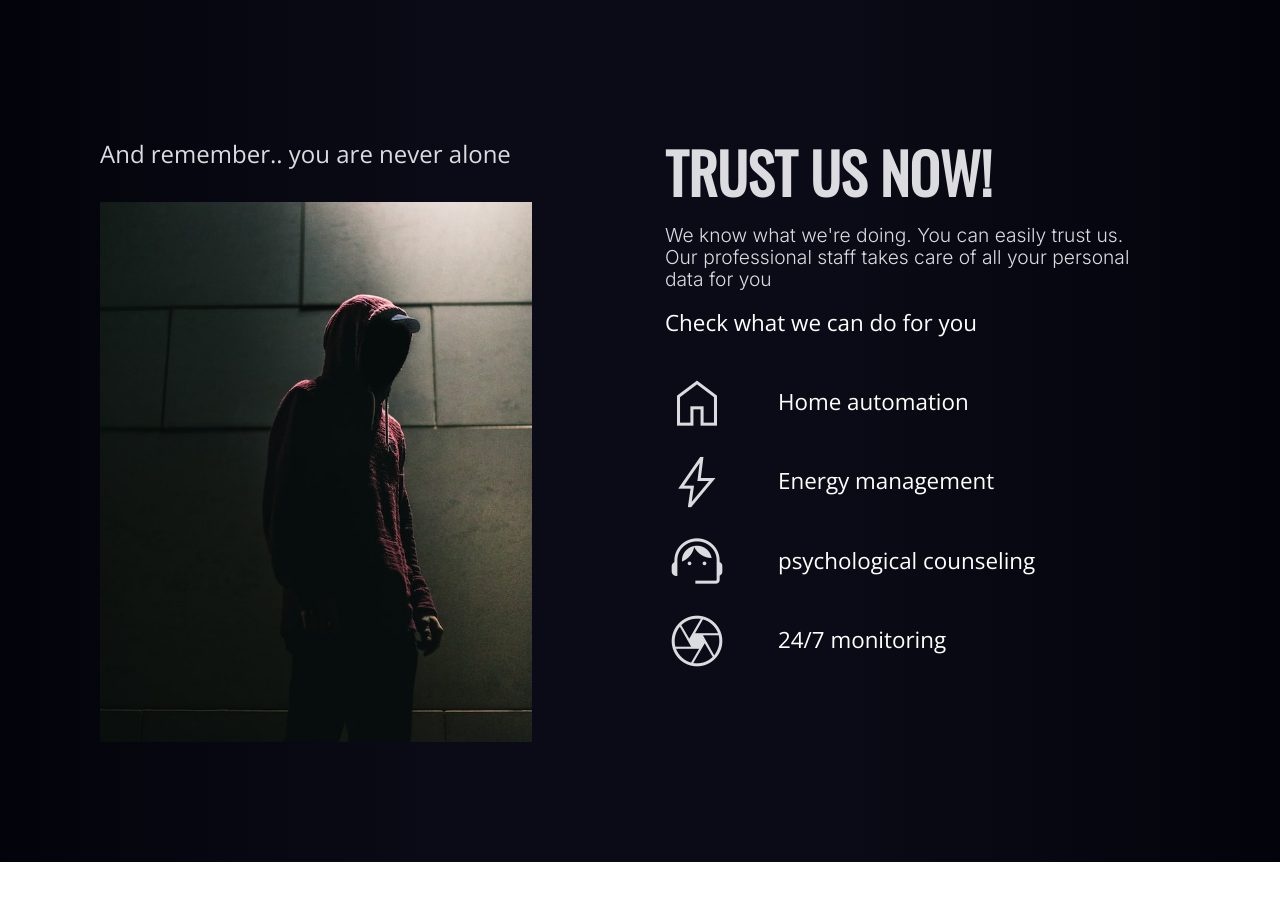
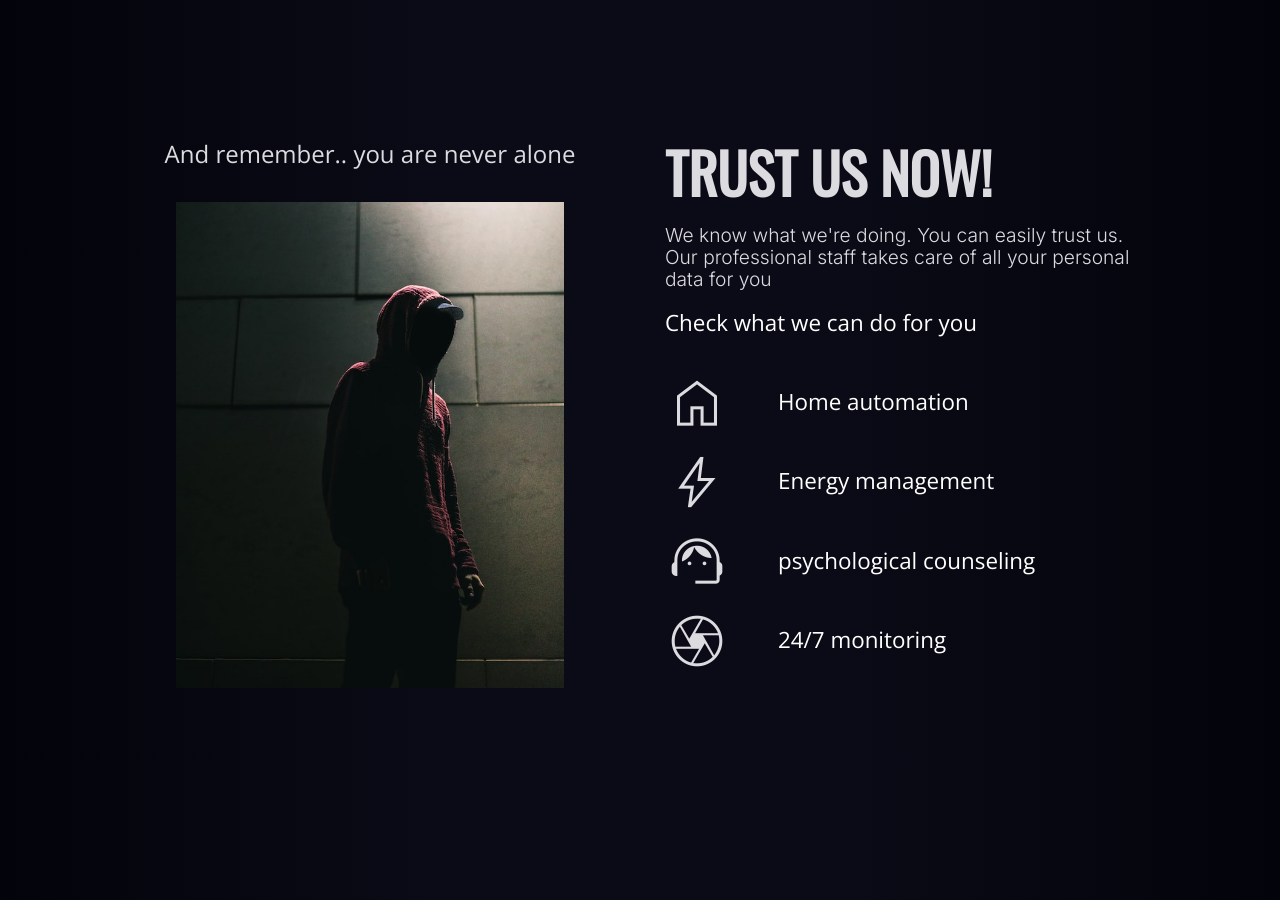
Before and after one commit to yigitus/Tracking-web-responsive-demo, a plain HTML site: page index.html in a window 1280 px wide. Shown: the part 1020-1920 px from the top of the page. Before the commit the page ends 1882 px from the top, so only its background shows below. Drawn offline with nearby package versions, Linux system fonts and the light colour scheme.

Commit message:
Fixed #third-section-left > img

```diff
--- a/index.css
+++ b/index.css
@@ -166,6 +166,7 @@
     margin-bottom: 35px;
 }
 
+
 #third-section h1{
     margin: 20px 0 ;
     color: rgb(220, 219, 224);
@@ -179,9 +180,16 @@
     flex-direction: column;
 }
 
+#third-section-left {
+    text-align: center;
+}
+
+
 #third-section-left > img {
-    height: auto;
-    width: 80%;
+    height: 55%;
+    width: fit-content;
+    margin: auto;
+    margin-top: 0;
 }
 
 #third-section-right{
```
